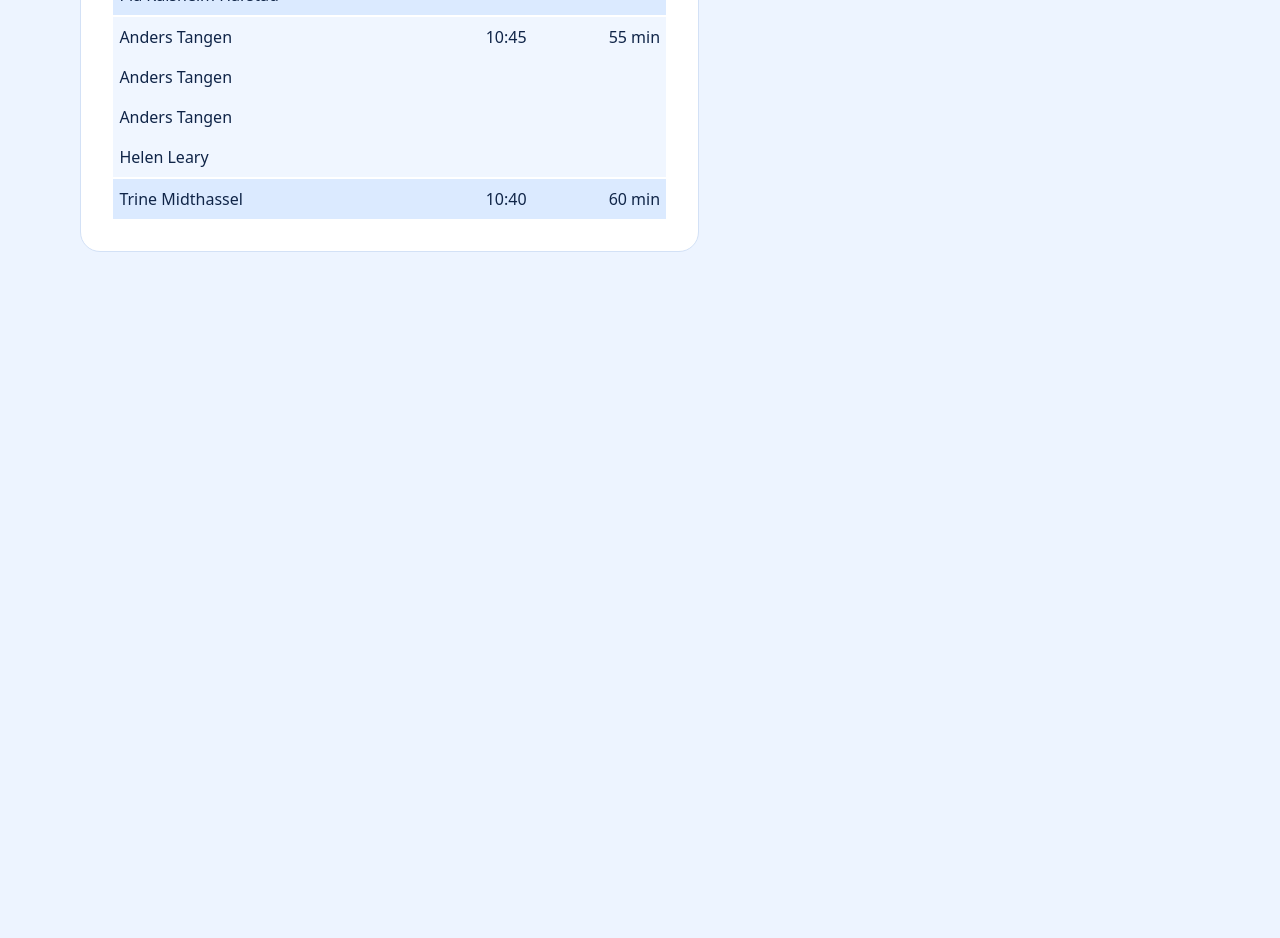
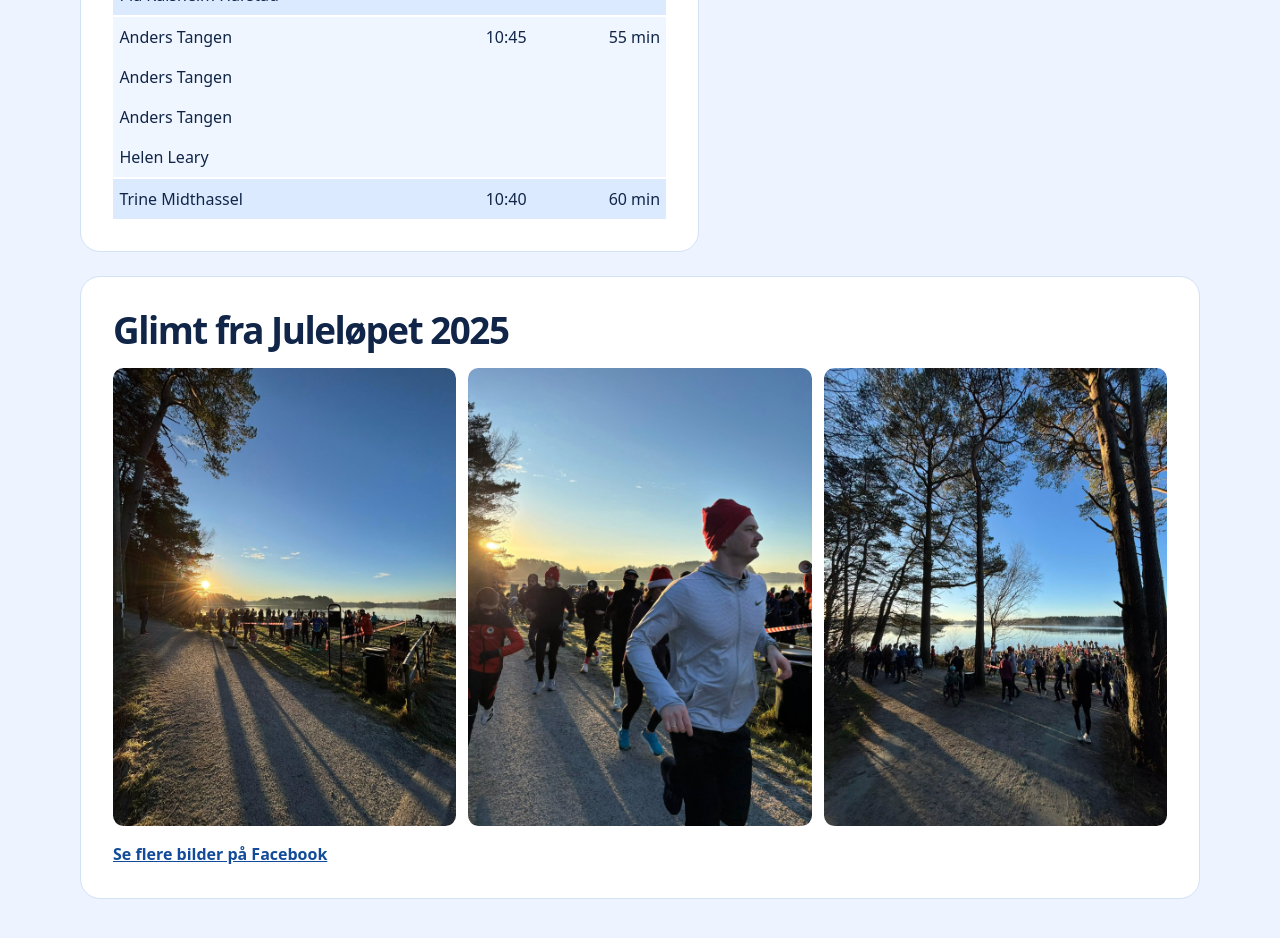
Before and after one commit to team-ryfylke/julelopet, a plain HTML site: page index.html in a window 1280 px wide. Shown: the part 2671-3609 px from the top of the page. Before the commit the page ends 2971 px from the top, so only its background shows below. Drawn offline with Linux system fonts and the light colour scheme.

Commit message:
Legg til bildegalleri fra Juleløpet 2025

```diff
--- a/index.html
+++ b/index.html
@@ -69,6 +69,11 @@
     @media (max-width: 25rem) { th, td { padding-inline: .25rem; } .time { font-size: .82rem; } }
     @media (min-width: 48rem) { .hero { grid-template-columns: 1.1fr 1fr; } }
     @media (min-width: 58rem) { main.wrap { grid-template-columns: 1.3fr 1fr; align-items: start; } }
+    .race-gallery { grid-column: 1 / -1; }
+    .race-gallery-grid { display: grid; grid-template-columns: repeat(3, minmax(0, 1fr)); gap: .75rem; margin: 1rem 0; }
+    .race-gallery-grid img { display: block; width: 100%; aspect-ratio: 3 / 4; object-fit: cover; border-radius: .65rem; }
+    .race-gallery a { color: #124b9a; font-weight: 700; }
+    @media (max-width: 32rem) { .race-gallery-grid { grid-template-columns: 1fr; } }
   </style>
   <script src="data.js" defer></script>
   <script src="report.js" defer></script>
@@ -124,6 +129,15 @@
       </section>
     </aside>
     <noscript>Slå på JavaScript for å vise deltakerlisten og støtten.</noscript>
+    <section class="race-gallery" aria-labelledby="race-gallery-title">
+      <h2 id="race-gallery-title">Glimt fra Juleløpet 2025</h2>
+      <div class="race-gallery-grid">
+        <img src="images/julelopet-morgensol.jpg" alt="Lav vintersol over løypa og deltakerne ved vannet" loading="lazy" decoding="async">
+        <img src="images/julelopet-lopere.jpg" alt="Løpere i nisseluer langs Stokkavatnet" loading="lazy" decoding="async">
+        <img src="images/julelopet-stokkavatnet.jpg" alt="Deltakere samlet mellom trærne ved Stokkavatnet" loading="lazy" decoding="async">
+      </div>
+      <a href="https://www.facebook.com/julelopet/photos" target="_blank" rel="noopener">Se flere bilder på Facebook</a>
+    </section>
   </main>
 </body>
 </html>
```
Also changed, not shown: images/julelopet-lopere.jpg (added), images/julelopet-morgensol.jpg (added), images/julelopet-stokkavatnet.jpg (added).
